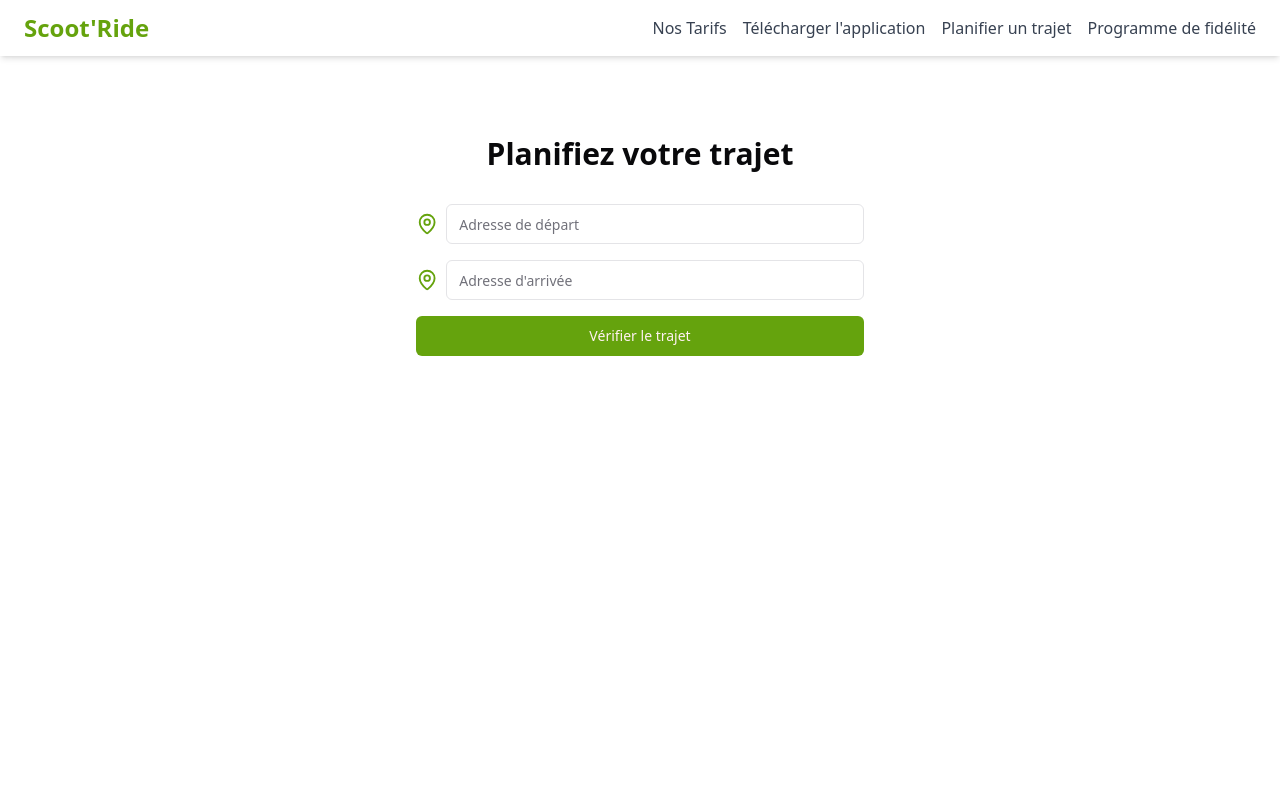
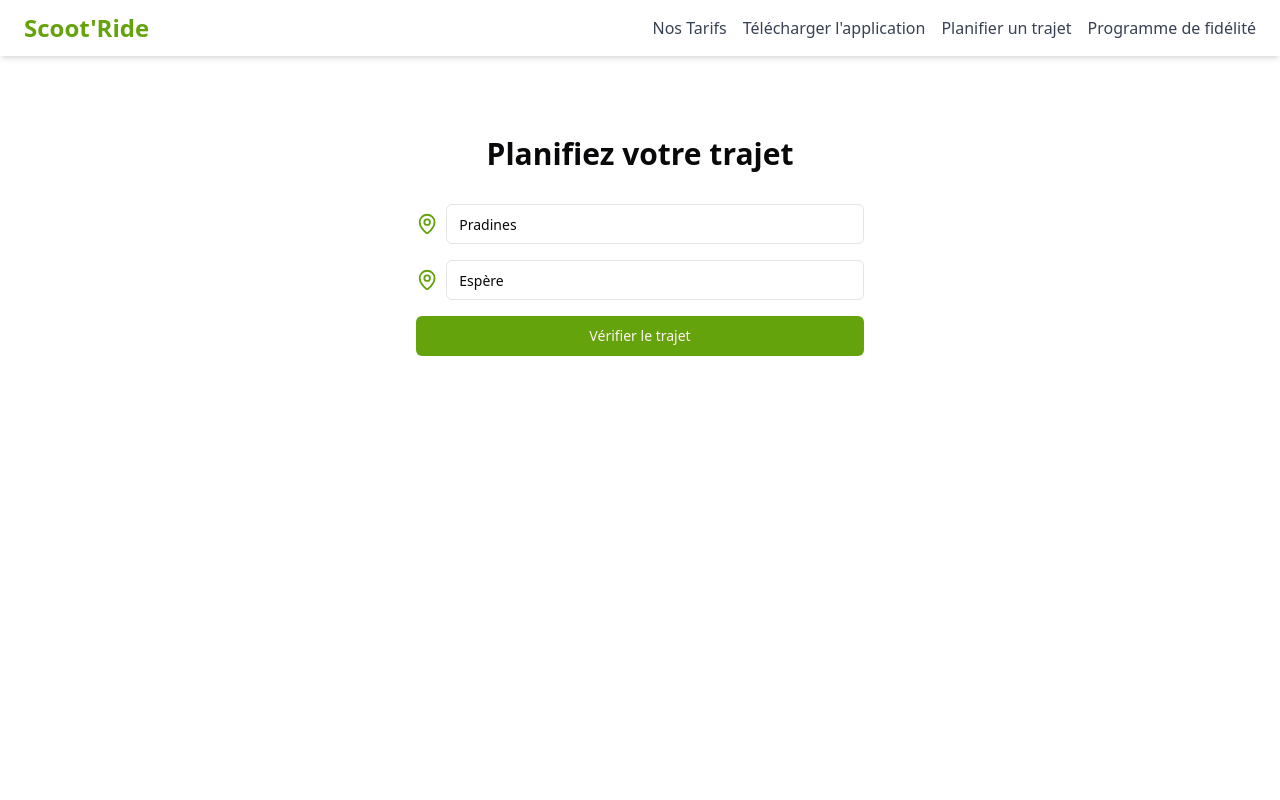
Before and after one commit to Drosscend/scoot-ride, a Next.js app: page /planner in a window 1280 px wide. Shown: the top 800 px of the page. Built offline with nearby package versions, Linux system fonts and the light colour scheme.

Commit message:
feat(tripPlanner): set default value and stict distance

```diff
--- a/src/app/planner/trip-planner.tsx
+++ b/src/app/planner/trip-planner.tsx
@@ -6,12 +6,12 @@ import { Button } from "@/components/ui/button";
 import { Input } from "@/components/ui/input";
 
 export function TripPlanner() {
-  const [start, setStart] = useState("");
-  const [end, setEnd] = useState("");
+  const [start, setStart] = useState("Pradines");
+  const [end, setEnd] = useState("Espère");
   const [result, setResult] = useState<string | null>(null);
 
   const checkTrip = () => {
-    const distance = Math.random() * 50;
+    const distance = 11.1;
     if (distance <= 30) {
       setResult(`Trajet possible ! Distance estimée : ${distance.toFixed(2)} km.`);
     } else {
```
